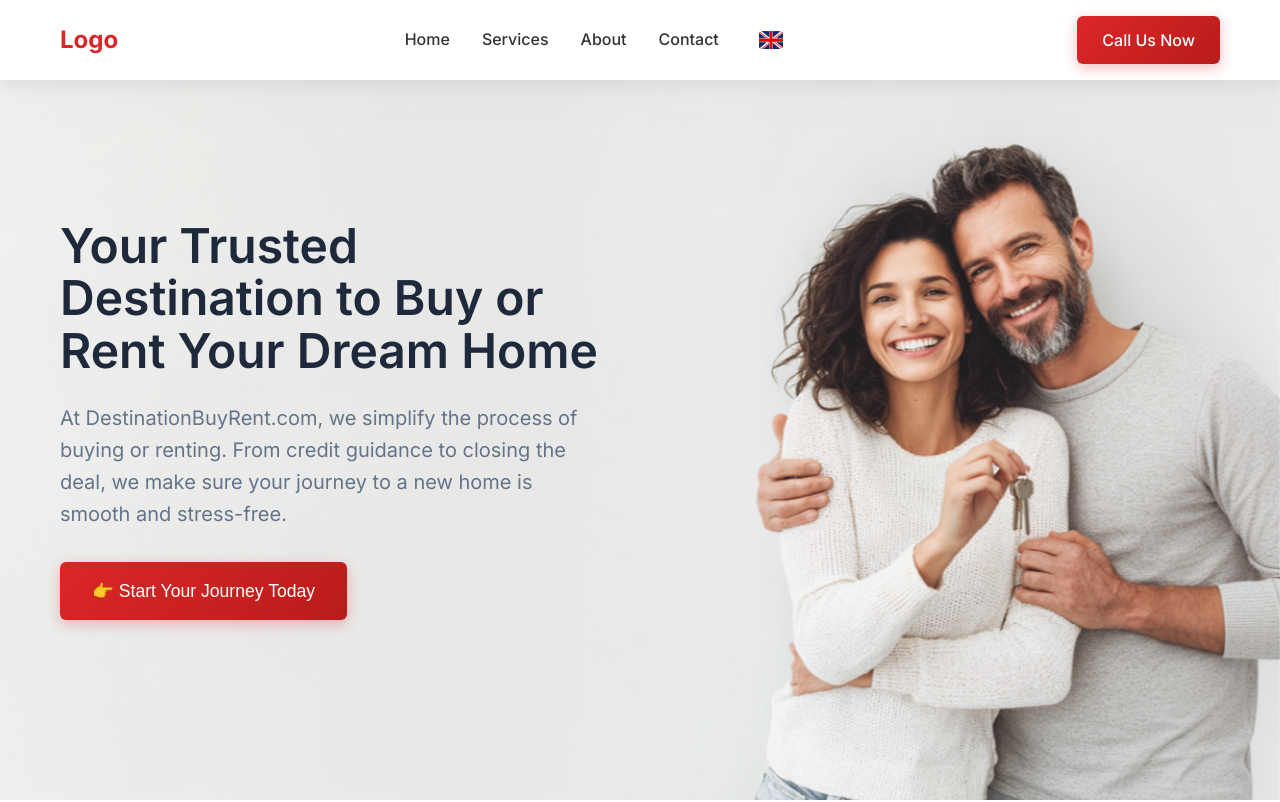
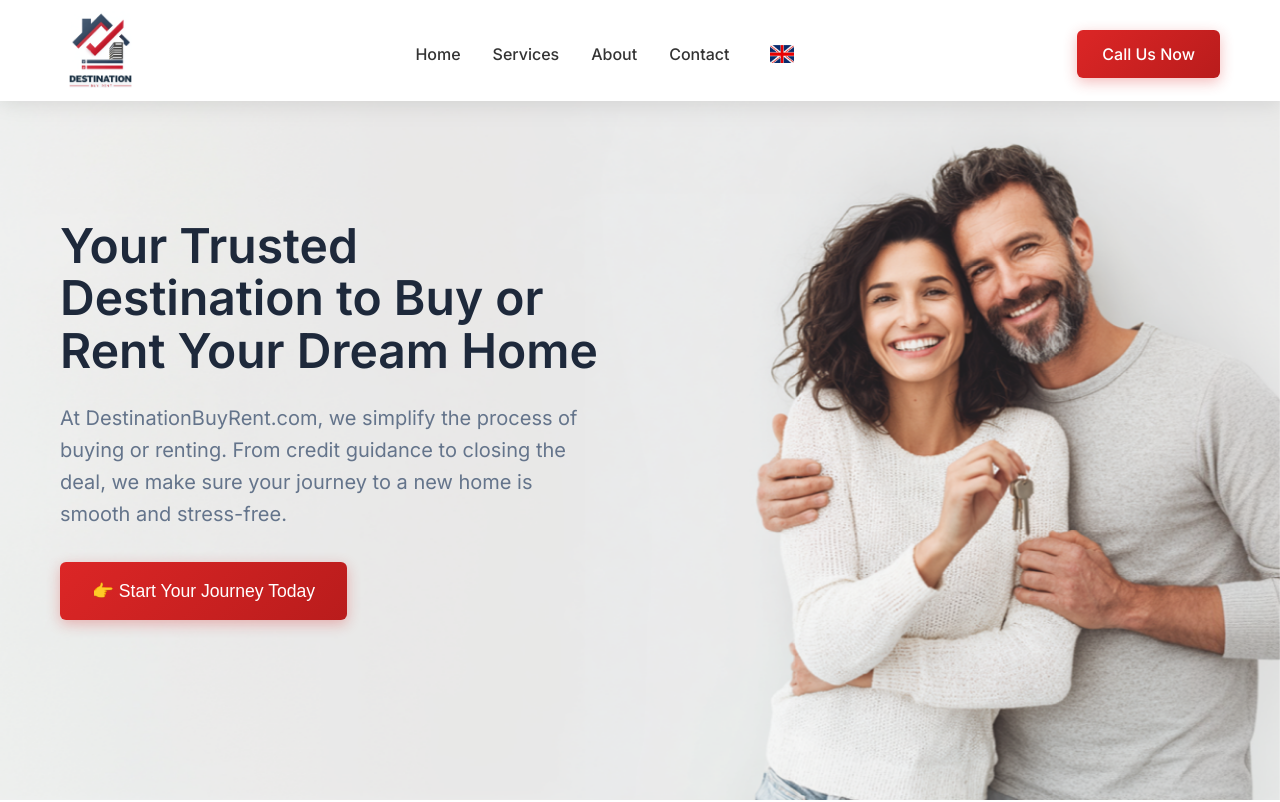
Before and after one commit to WebsitesByIvan/DestinationBuyRent-Op2, a plain HTML site: page index.html in a window 1280 px wide. Shown: the top 802 px of the page. Drawn offline with Linux system fonts and the light colour scheme.

Commit message:
Replace logo

```diff
--- a/index.html
+++ b/index.html
@@ -15,7 +15,7 @@
         <div class="container">
             <div class="header-content">
                 <div class="logo">
-                    <h1>Logo</h1>
+                    <img src="images/DestinationLogo.png" alt="DestinationBuyRent Logo" class="logo-image">
                 </div>
                 <nav class="nav">
                     <ul class="nav-list">
@@ -268,7 +268,7 @@
         <div class="container">
             <div class="footer-content">
                 <div class="footer-section footer-logo">
-                    <h1 class="footer-logo-text">Logo</h1>
+                    <img src="images/DestinationLogo.png" alt="DestinationBuyRent Logo" class="footer-logo-image">
                 </div>
                 <div class="footer-section">
                     <h3 data-en="Contact Information" data-es="Información de Contacto">Contact Information</h3>
--- a/style.css
+++ b/style.css
@@ -99,7 +99,7 @@ p {
     display: flex;
     align-items: center;
     justify-content: space-between;
-    padding: 1rem 0;
+    padding: 0.5rem 0 0 0;
 }
 
 .logo h1 {
@@ -107,6 +107,13 @@ p {
     color: #dc2626;
     margin: 0;
     font-weight: 700;
+}
+
+.logo-image {
+    height: 85px;
+    width: auto;
+    object-fit: contain;
+    border-radius: 8px;
 }
 
 .nav-list {
@@ -608,6 +615,13 @@ p {
     margin: 0;
 }
 
+.footer-logo-image {
+    height: 97px;
+    width: auto;
+    object-fit: contain;
+    border-radius: 10px;
+}
+
 .contact-info p {
     color: #cbd5e1;
     margin-bottom: 0.75rem;
```
Also changed, not shown: images/DestinationLogo.png (added).
